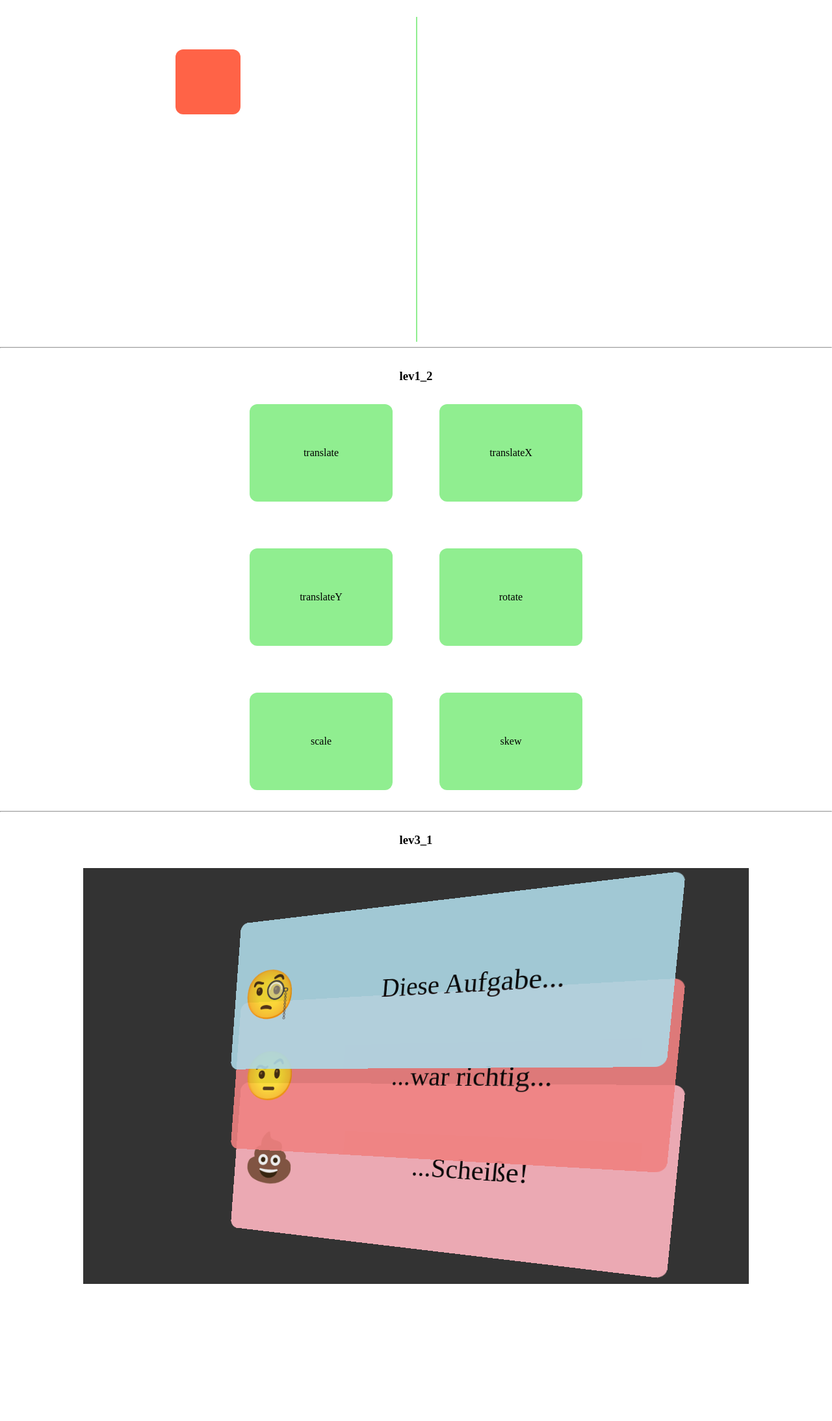
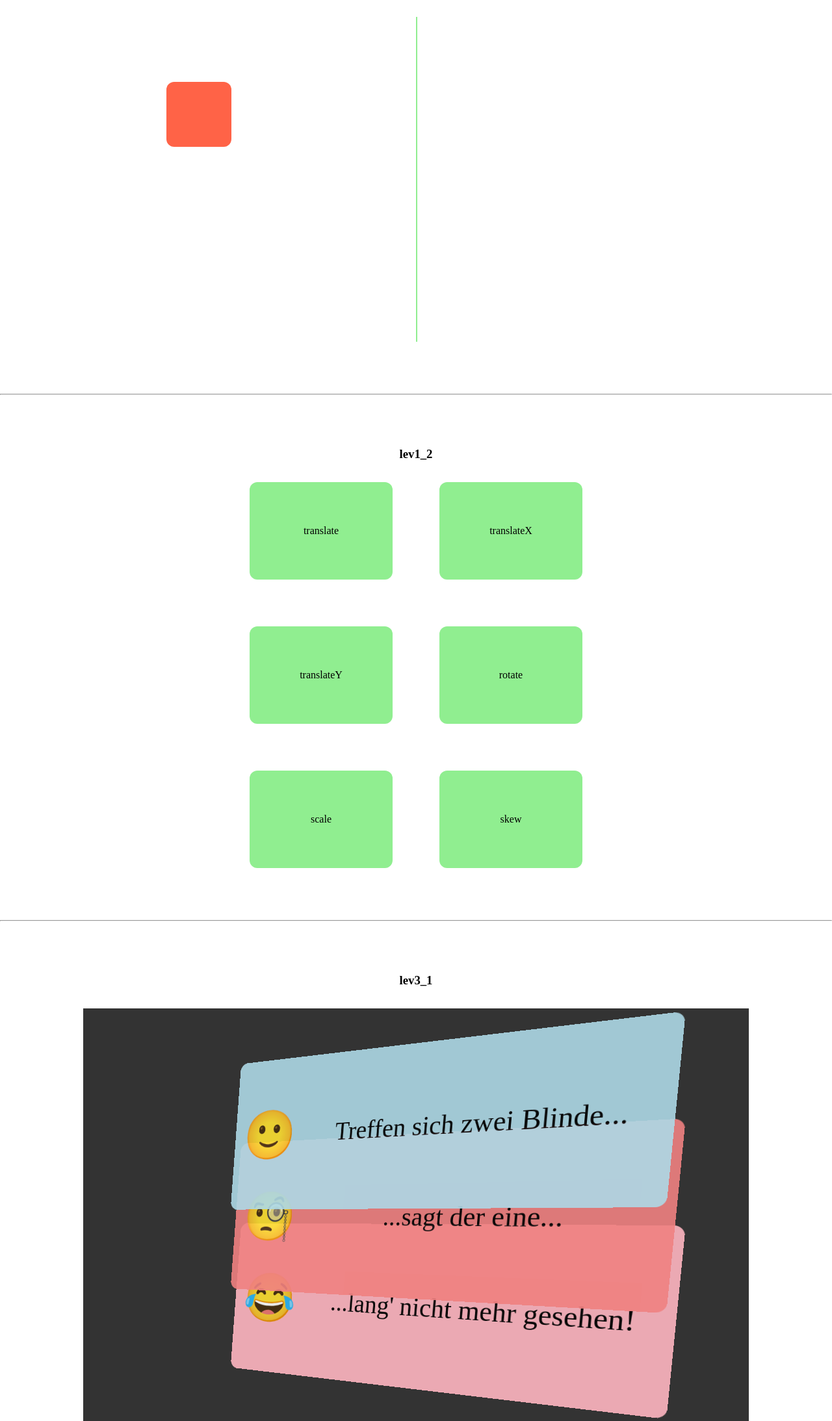
Before and after one commit to WaldiTea/CSS-transform-lev1_1-3_1, a plain HTML site: page index.html in a window 1280 px wide. Shown: the part 60-2247 px from the top of the page at 65% size. Before the commit the page ends 2036 px from the top, so only its background shows below. Drawn offline with Linux system fonts and the light colour scheme.

Commit message:
second commit

```diff
--- a/assets/css/style.css
+++ b/assets/css/style.css
@@ -1,6 +1,10 @@
 h3 {
   text-align: center;
   margin: 2rem 0;
+}
+
+hr {
+  margin: 5rem 0;
 }
 
 body {
@@ -20,8 +24,7 @@ body {
   width: 100%;
   height: 100%;
   border-right: 2px solid lightgreen;
-  display: flex;
-  justify-content: center;
+  position: relative;
 }
 
 .cube {
@@ -29,15 +32,14 @@ body {
   height: 100px;
   background: tomato;
   border-radius: 0.75rem;
-  margin-top: 50px;
+  position: absolute;
+  top: 20%;
+  left: 40%;
   transition: all 0.5s linear;
 }
 
 .cube:hover {
-  width: 150px;
-  height: 150px;
-  margin-top: 200px;
-  transform: rotate(90deg);
+  transform: rotate(90deg) scale(1.75) translateX(70%);
 }
 
 /*----------lev1_2----------*/
@@ -120,6 +122,7 @@ body {
 .card:hover {
   transform: rotateY(-10deg) skew(-5deg) translateX(-50%);
   z-index: 3;
+  opacity: 1;
 }
 
 .card-blue {
--- a/index.html
+++ b/index.html
@@ -36,27 +36,27 @@
     <div class="card-wrapper">
       <div class="card card-blue">
         <div class="emoji-wrapper">
-          🧐
+          🙂
         </div>
-        <div class="card-text">
-          Diese Aufgabe...
-        </div>
+        <article class="card-text">
+          Treffen sich zwei Blinde...
+        </article>
       </div>
       <div class="card card-coral">
         <div class="emoji-wrapper">
-          🤨
+          🧐
         </div>
-        <div class="card-text">
-          ...war richtig...
-        </div>
+        <article class="card-text">
+          ...sagt der eine...
+        </article>
       </div>
       <div class="card card-pink">
         <div class="emoji-wrapper">
-          💩
+          😂
         </div>
-        <div class="card-text">
-          ...Scheiße!
-        </div>
+        <article class="card-text">
+          ...lang' nicht mehr gesehen!
+        </article>
       </div>
     </div>
   </body>
```
